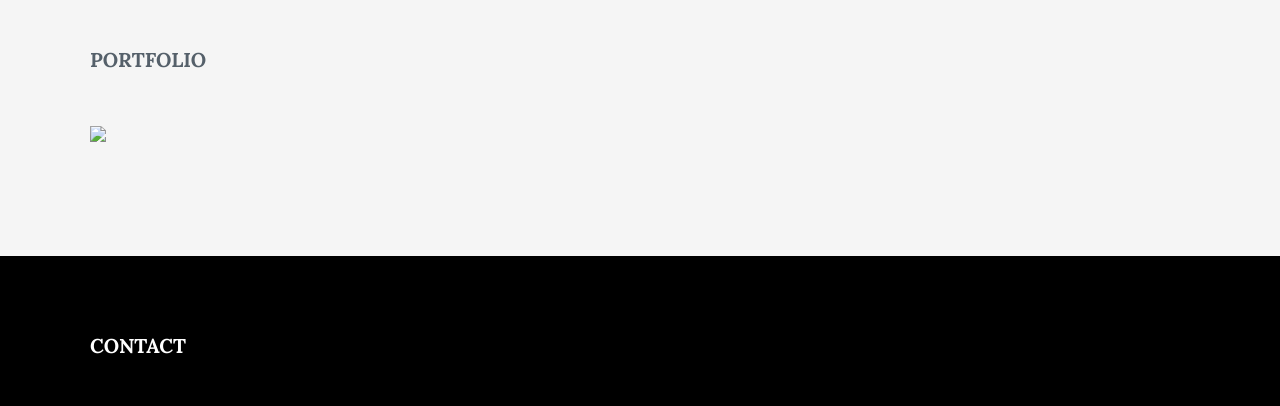
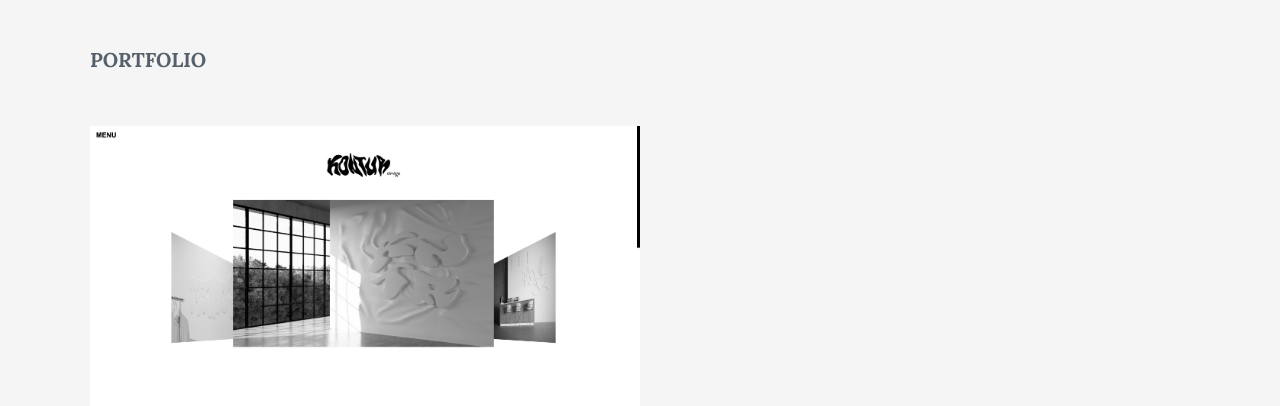
Before and after one commit to havesnacks/Portfolio, a plain HTML site: page index.html in a window 1280 px wide. Shown: the part 1290-1696 px from the top of the page. Drawn offline with Linux system fonts and the light colour scheme; the site is published under a folder, as on GitHub Pages, so addresses that start at the root find nothing.

Commit message:
index.html

```diff
--- a/index.html
+++ b/index.html
@@ -58,7 +58,7 @@
     <h4>PORTFOLIO</h4><br><br>
     <div class="row">
         <div class="col-md-6" style="margin-bottom: 10px">
-        <img src="/Kontur.jpeg" class="img-responsive" style="max-width: 50%; height: auto;">
+        <img src="Kontur.jpeg" class="img-responsive" style="max-width: 50%; height: auto;">
         </div>
     </div>
     </div>
```
